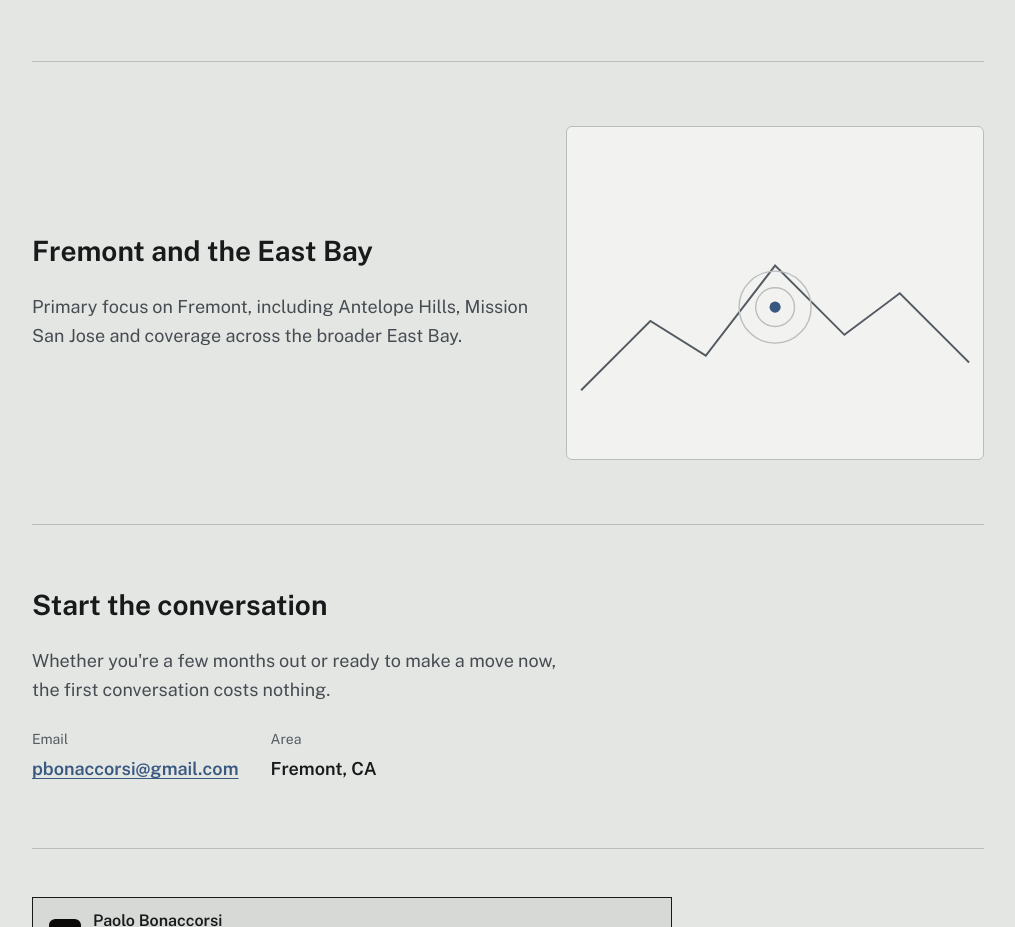
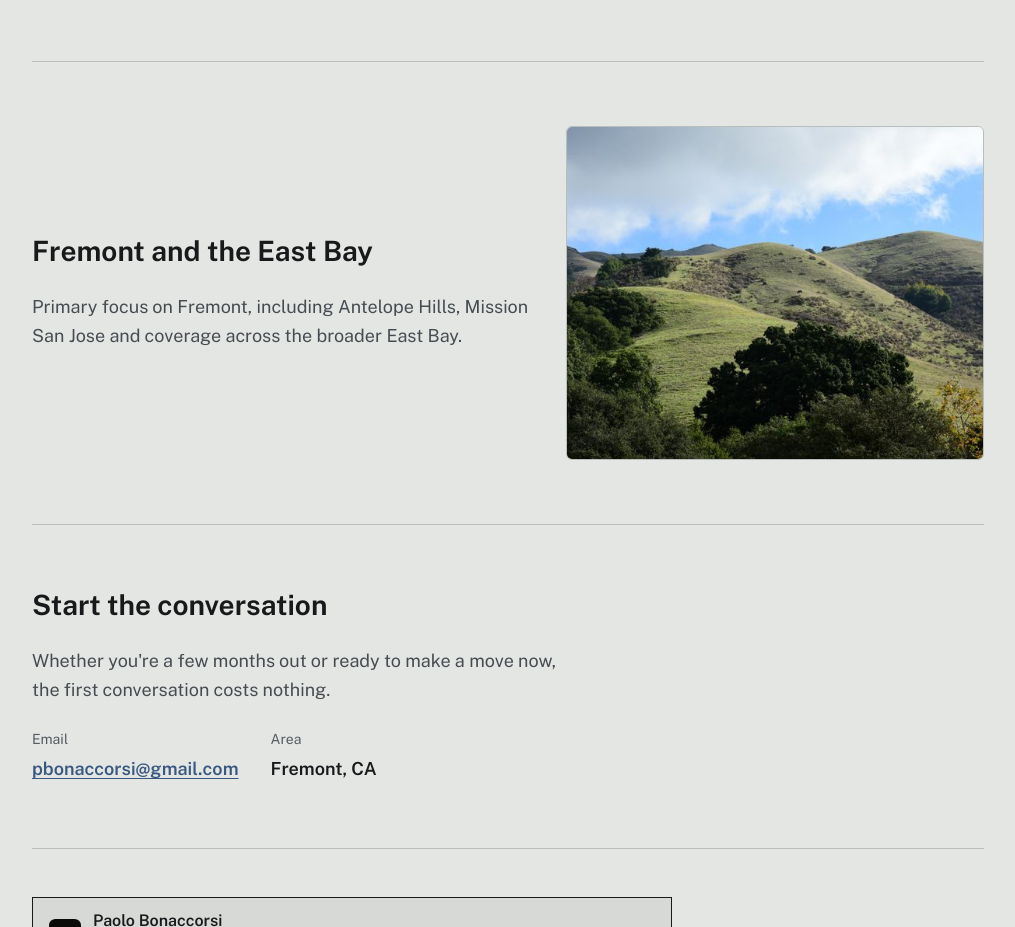
Before and after one commit to somehippie/paolo-bonaccorsi-re, a plain HTML site: page index.html in a window 1280 px wide. Shown: the part 1429-2356 px from the top of the page, without its empty margins (132-1147 px from the left). Drawn offline with nearby package versions, Linux system fonts and the light colour scheme.

Commit message:
Area section: hills photo in place of the ridge drawing

```diff
--- a/index.html
+++ b/index.html
@@ -79,7 +79,7 @@
   @media (max-width: 700px) { .area-layout { grid-template-columns: 1fr; } }
   .area-layout p { color: var(--ink-soft); max-width: 52ch; }
   .area-map { aspect-ratio: 5/4; border-radius: var(--radius-md); border: 1px solid var(--rule); background: var(--surface); overflow: hidden; }
-  .area-map svg { display: block; width: 100%; height: 100%; }
+  .area-map img { display: block; width: 100%; height: 100%; object-fit: cover; }
 
   .contact-block p { color: var(--ink-soft); max-width: 50ch; margin-bottom: var(--space-6); }
   .contact-row { display: flex; gap: var(--space-8); flex-wrap: wrap; }
@@ -164,12 +164,7 @@
         <p>Primary focus on Fremont, including Antelope Hills, Mission San Jose and coverage across the broader East Bay.</p>
       </div>
       <div class="area-map">
-        <svg viewBox="0 0 300 240" aria-hidden="true">
-          <path d="M10 190 L60 140 L100 165 L150 100 L200 150 L240 120 L290 170" fill="none" stroke="var(--ink-faint)" stroke-width="1.4"/>
-          <circle cx="150" cy="130" r="26" fill="none" stroke="var(--rule)" stroke-width="1"/>
-          <circle cx="150" cy="130" r="14" fill="none" stroke="var(--rule)" stroke-width="1"/>
-          <circle cx="150" cy="130" r="4" fill="var(--accent)"/>
-        </svg>
+        <img src="hills.jpg" srcset="hills-640.jpg 640w, hills.jpg 1280w" sizes="(max-width: 700px) 100vw, 45vw" width="1280" height="854" loading="lazy" decoding="async" alt="Green, oak-dotted hills under a partly cloudy sky">
       </div>
     </div>
   </section>
```
Also changed, not shown: hills-640.jpg (added), hills.jpg (added).
